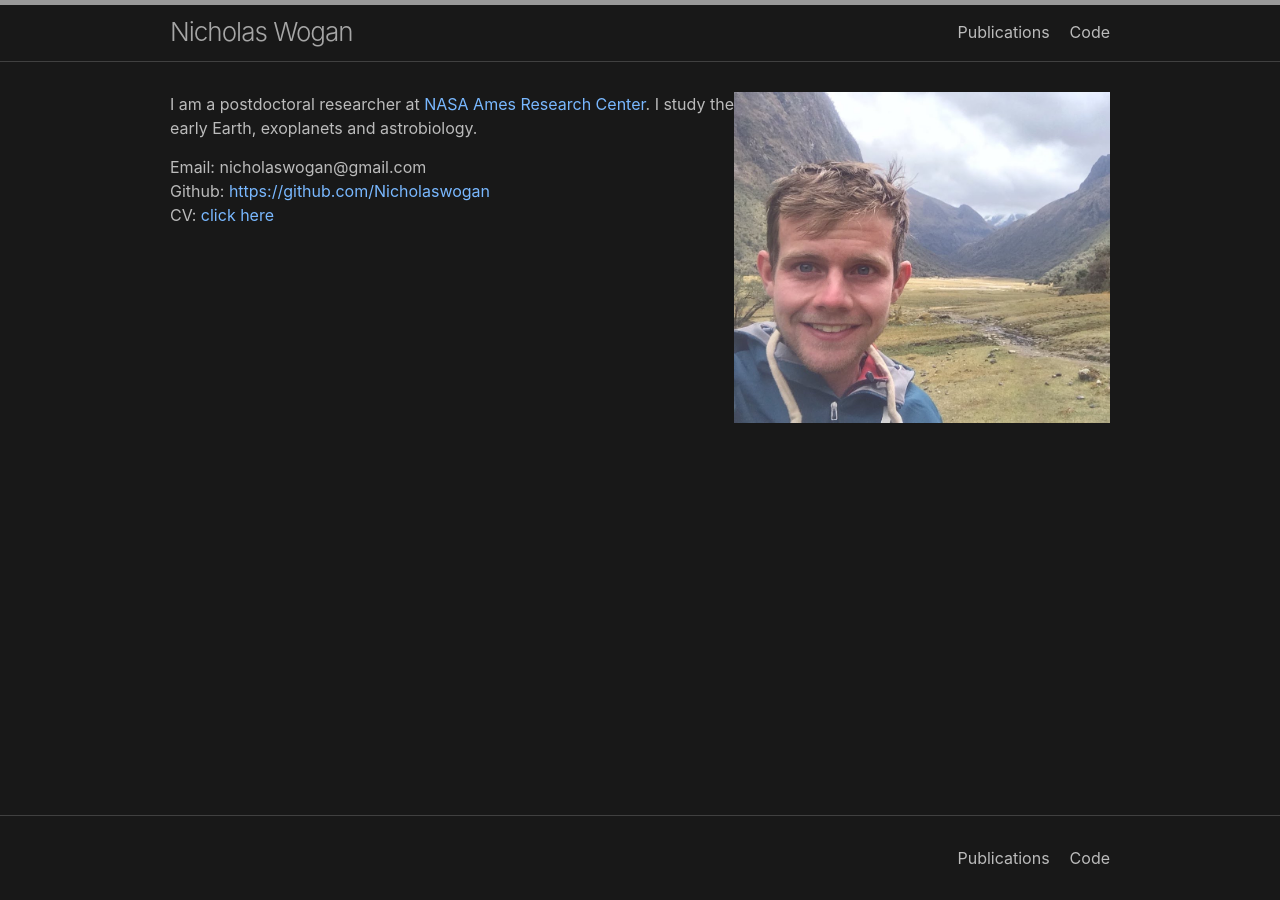
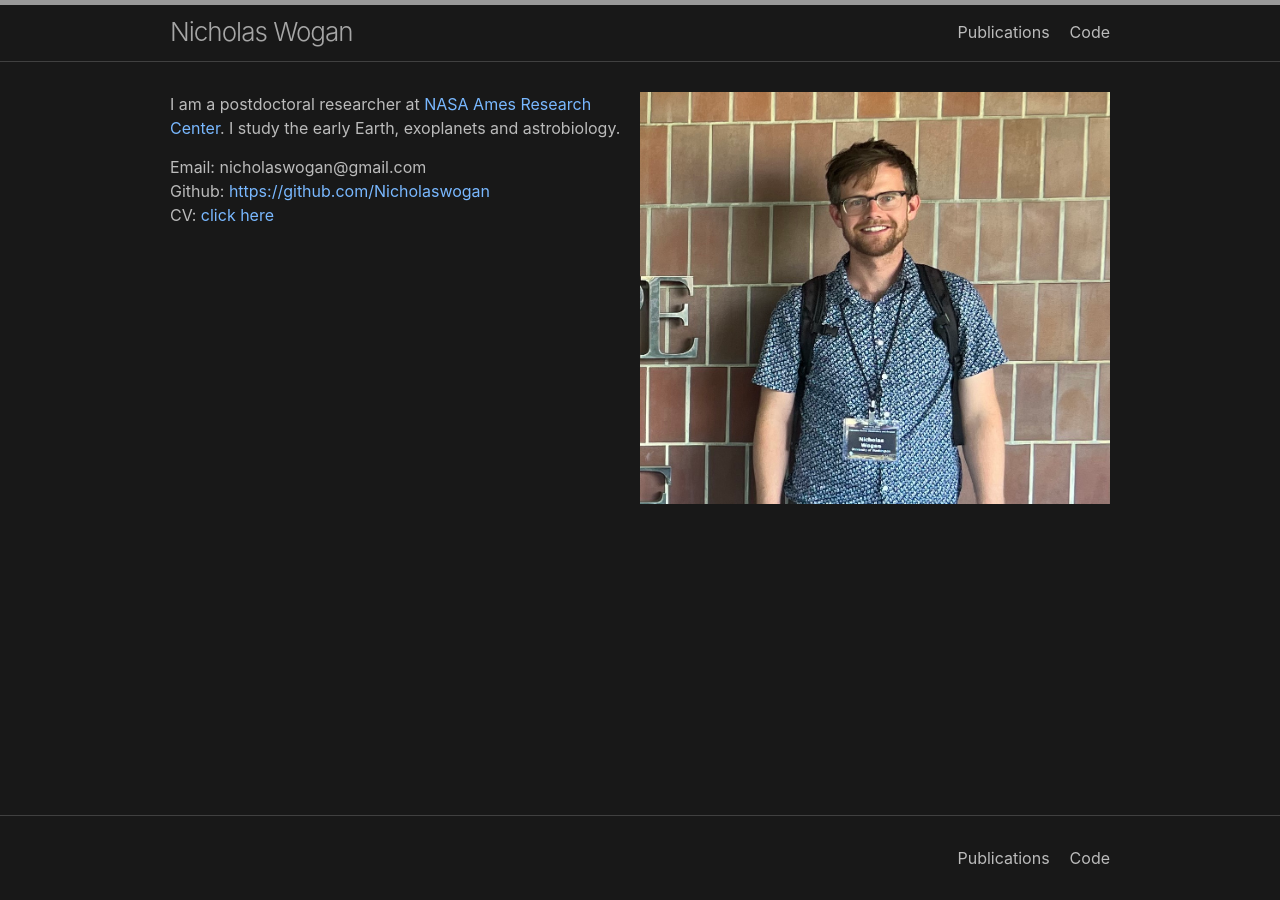
Before and after one commit to Nicholaswogan/Nicholaswogan.github.io, a Jekyll site: the page built from index.md, in a window 1280 px wide. Built offline with Jekyll 4.4.1, drawn with Linux system fonts in a browser that asks for light colours.

Commit message:
bio image

```diff
--- a/index.md
+++ b/index.md
@@ -2,7 +2,7 @@
 layout: default
 ---
 <div>
-    <img src="{{ 'images/bio_im.jpg' | absolute_url }}" style="float:right;width:40%">
+    <img src="{{ 'images/bio_im.jpg' | absolute_url }}" style="float:right;width:50%">
 </div>
 
 I am a postdoctoral researcher at [NASA Ames Research Center](https://www.nasa.gov/space-science-and-astrobiology-at-ames/division-overview/astrophysics-branch-overview-sta/exoplanet-mission/). I study the early Earth, exoplanets and astrobiology.
```
Also changed, not shown: images/bio_im.jpg.
